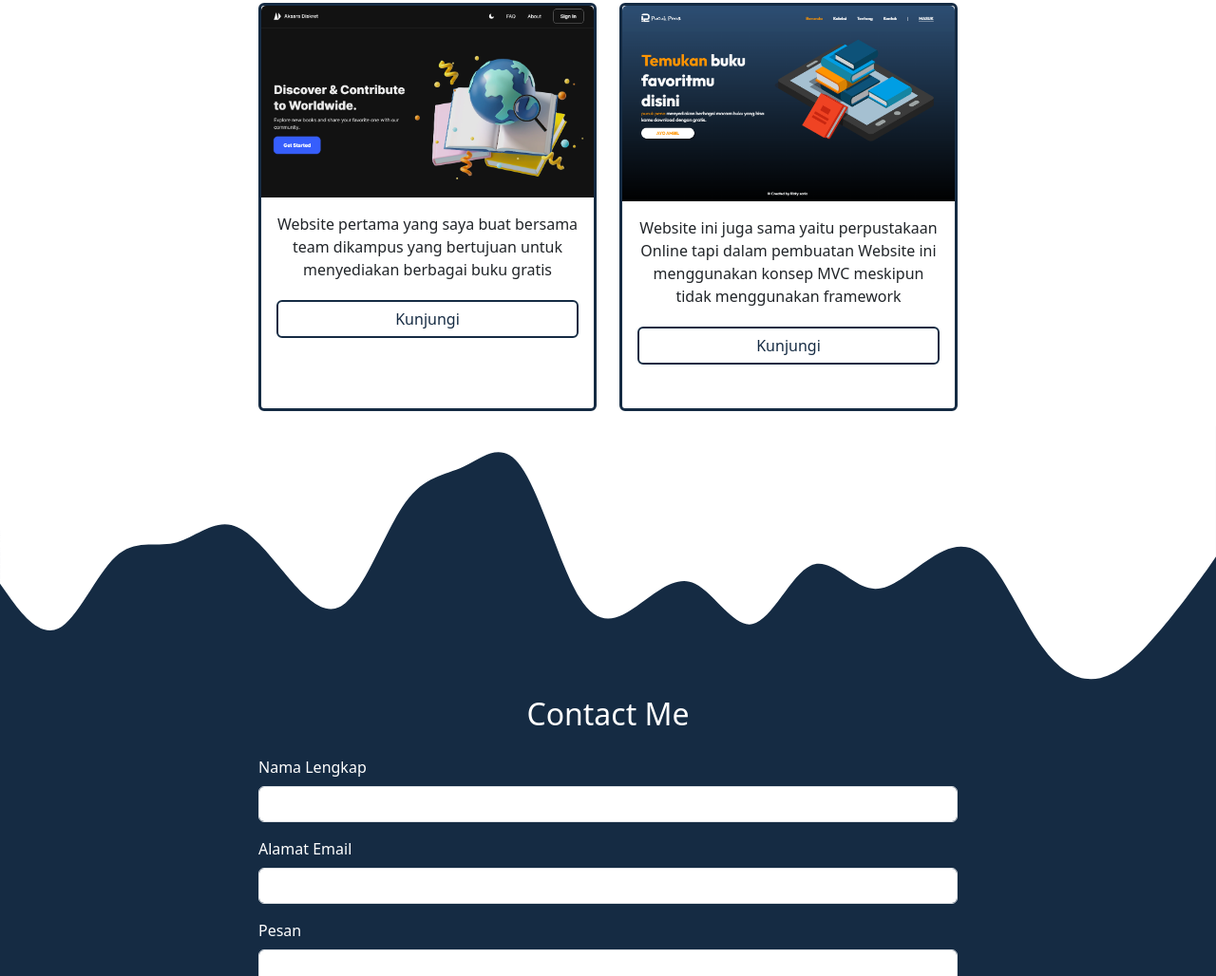
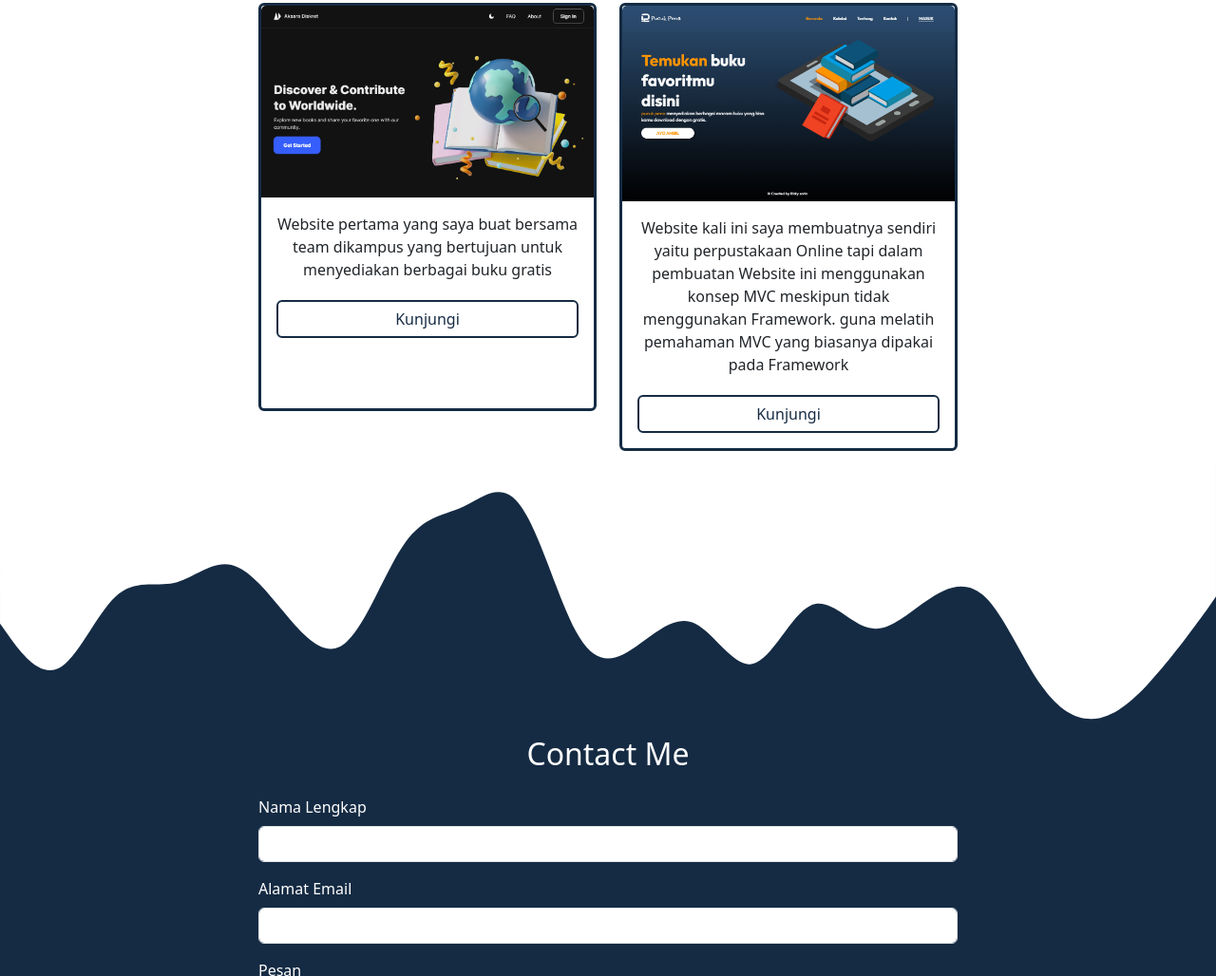
Before and after one commit to sariaRiski02/PERSONAL-SITE, a plain HTML site: page index.html in a window 1280 px wide. Shown: the part 1994-3022 px from the top of the page at 95% size. Drawn offline with nearby package versions, Linux system fonts and the light colour scheme.

Commit message:
changed text on projects page

```diff
--- a/index.html
+++ b/index.html
@@ -119,7 +119,7 @@
                 <div class="card" style="border: 3px solid #152b43;">
                     <img src="img/pucpen.png" class="card-img-top" alt="project-2">
                     <div class="card-body d-flex flex-column gap-1">
-                      <p class="card-text text-center">Website ini juga sama yaitu perpustakaan Online tapi dalam pembuatan Website ini menggunakan konsep MVC meskipun tidak menggunakan framework </p>
+                      <p class="card-text text-center">Website kali ini saya membuatnya sendiri yaitu perpustakaan Online tapi dalam pembuatan Website ini menggunakan konsep MVC meskipun tidak menggunakan Framework. guna melatih pemahaman MVC yang biasanya dipakai pada Framework</p>
                       <a class="btn"  href="https://pucukpena.my.id" role="button">Kunjungi</a>
                     </div>
                 </div>
```
